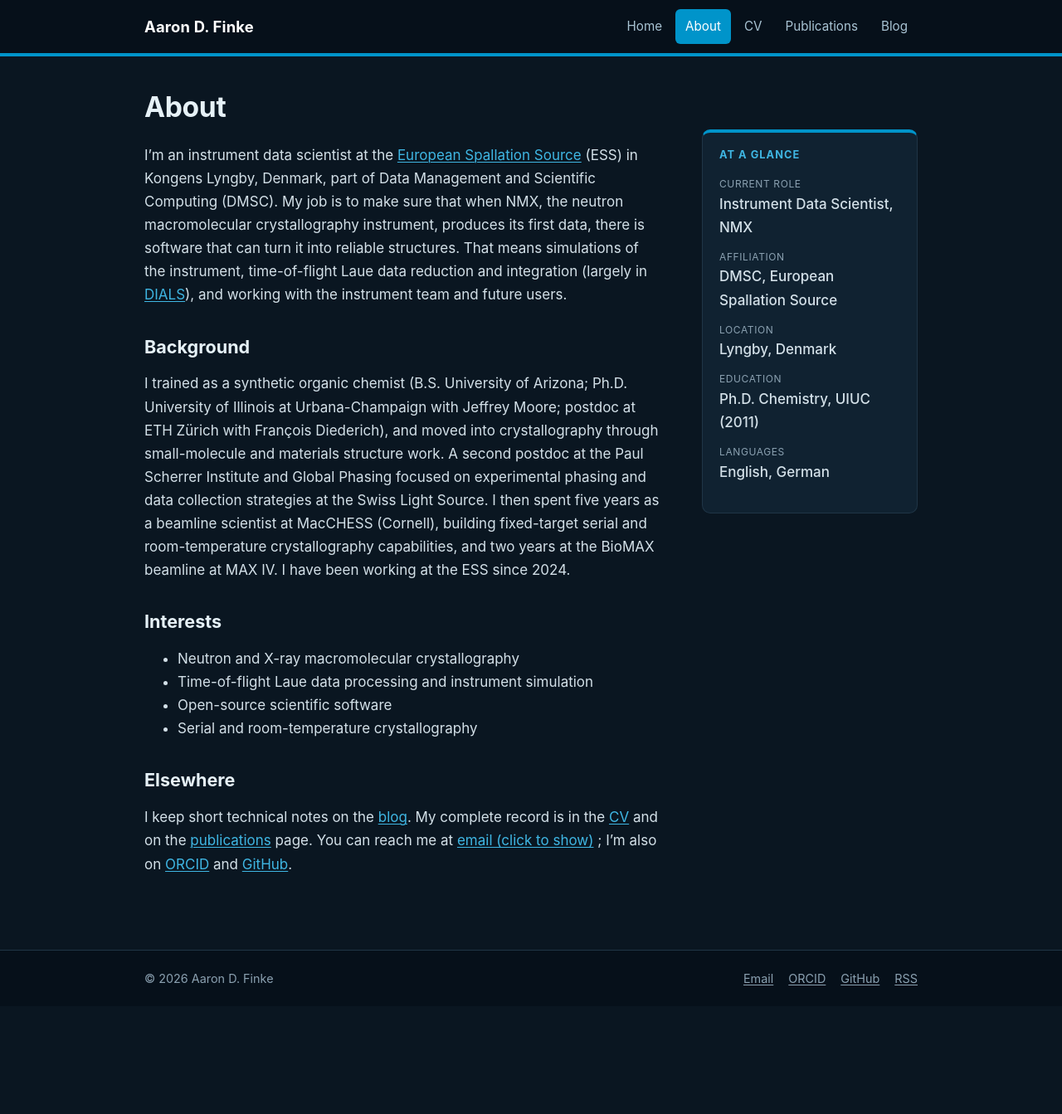
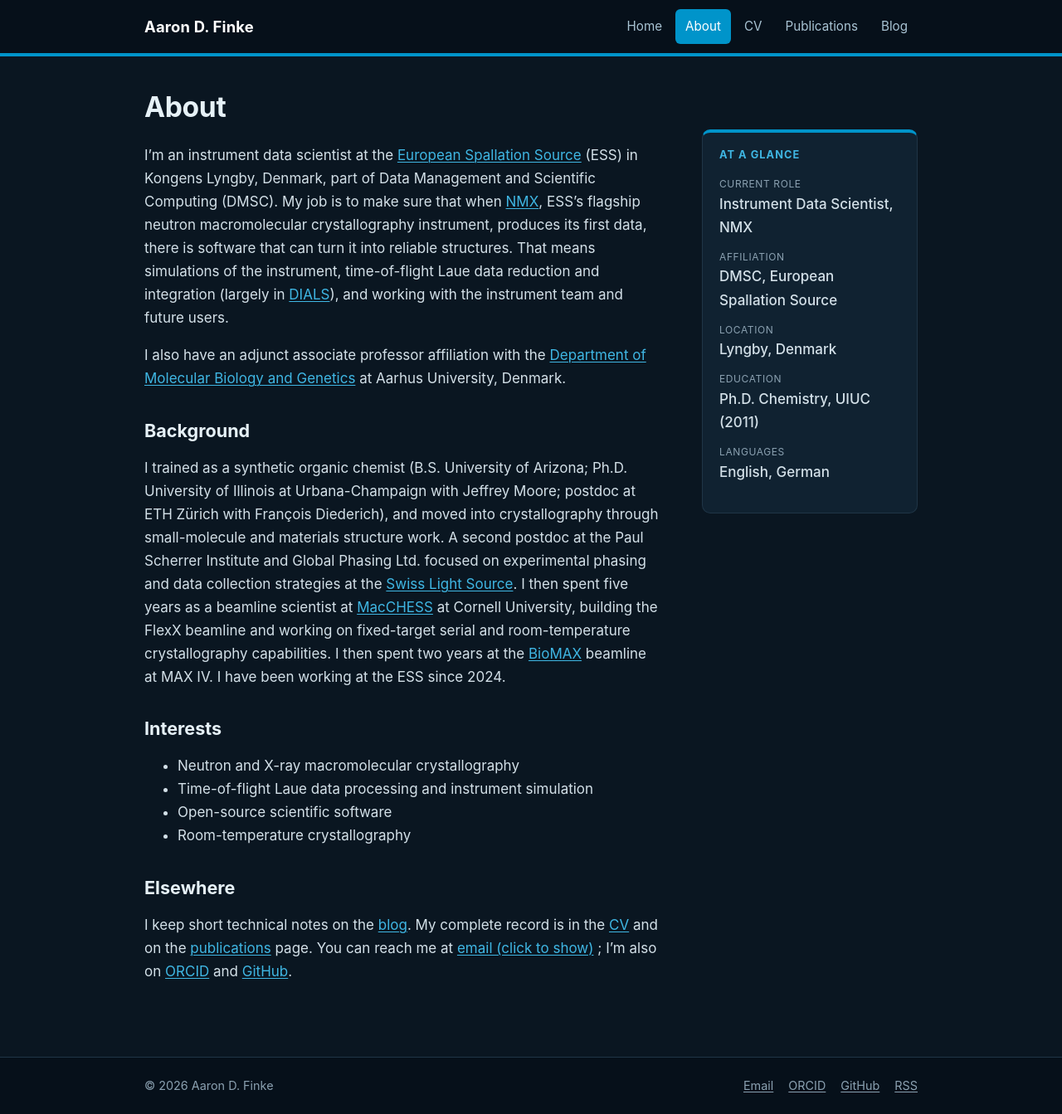
Before and after one commit to aaronfinke/aaronfinke.github.io, a Jekyll site: the page built from about.md, in a window 1280 px wide and 1343 px high. Shown: the whole window at 83% size. Built offline with Jekyll 4.4.1, drawn with Linux system fonts in a browser that asks for light colours.

Commit message:
update about

```diff
--- a/about.md
+++ b/about.md
@@ -7,24 +7,28 @@ permalink: /about/
 <div class="two-col">
 <div markdown="1">
 
-I'm an instrument data scientist at the [European Spallation Source](https://www.ess.eu/) (ESS) in Kongens Lyngby, Denmark, part of Data Management and Scientific Computing (DMSC). My job is to make sure that when NMX, the neutron macromolecular crystallography instrument, produces its first data, there is software that can turn it into reliable structures. That means simulations of the instrument, time-of-flight Laue data reduction and integration (largely in [DIALS](https://dials.github.io/)), and working with the instrument team and future users.
+I'm an instrument data scientist at the [European Spallation Source](https://www.ess.eu/) (ESS) in Kongens Lyngby, Denmark, part of Data Management and Scientific Computing (DMSC). My job is to make sure that when [NMX](https://ess.eu/instruments/nmx), ESS's flagship neutron macromolecular crystallography instrument, produces its first data, there is software that can turn it into reliable structures. That means simulations of the instrument, time-of-flight Laue data reduction and integration (largely in [DIALS](https://dials.github.io/)), and working with the instrument team and future users.
+
+I also have an adjunct associate professor affiliation with the [Department of Molecular Biology and Genetics](https://mbg.au.dk/) at Aarhus University, Denmark.
 
 ## Background
 
-I trained as a synthetic organic chemist (B.S. University of Arizona; Ph.D. University of Illinois at Urbana-Champaign with Jeffrey Moore; postdoc at ETH Zürich with François Diederich), and moved into crystallography through small-molecule and materials structure work. A second postdoc at the Paul Scherrer Institute and Global Phasing focused on experimental phasing and data collection strategies at the Swiss Light Source. I then spent five years as a beamline scientist at MacCHESS (Cornell), building fixed-target serial and room-temperature crystallography capabilities, and two years at the BioMAX beamline at MAX IV. I have been working at the ESS since 2024.
+I trained as a synthetic organic chemist (B.S. University of Arizona; Ph.D. University of Illinois at Urbana-Champaign with Jeffrey Moore; postdoc at ETH Zürich with François Diederich), and moved into crystallography through small-molecule and materials structure work. A second postdoc at the Paul Scherrer Institute and Global Phasing Ltd. focused on experimental phasing and data collection strategies at the [Swiss Light Source](https://www.psi.ch/en/sls). I then spent five years as a beamline scientist at [MacCHESS](https://www.chess.cornell.edu/macchess) at Cornell University, building the FlexX beamline and working on fixed-target serial and room-temperature crystallography capabilities. I then spent two years at the [BioMAX](https://www.maxiv.lu.se/beamlines-accelerators/beamlines/biomax/) beamline at MAX IV. I have been working at the ESS since 2024.
 
 ## Interests
 
 - Neutron and X-ray macromolecular crystallography
 - Time-of-flight Laue data processing and instrument simulation
 - Open-source scientific software
-- Serial and room-temperature crystallography
+- Room-temperature crystallography
 
 
 
 ## Elsewhere
 
 I keep short technical notes on the [blog]({{ '/blog/' | relative_url }}). My complete record is in the [CV]({{ '/cv/' | relative_url }}) and on the [publications]({{ '/publications/' | relative_url }}) page. You can reach me at {% include email.html reveal=true label="email (click to show)" %}; I'm also on [ORCID](https://orcid.org/0000-0002-6842-1122) and [GitHub](https://github.com/aaronfinke).
+
+
 
 </div>
 <aside class="facts">
```
